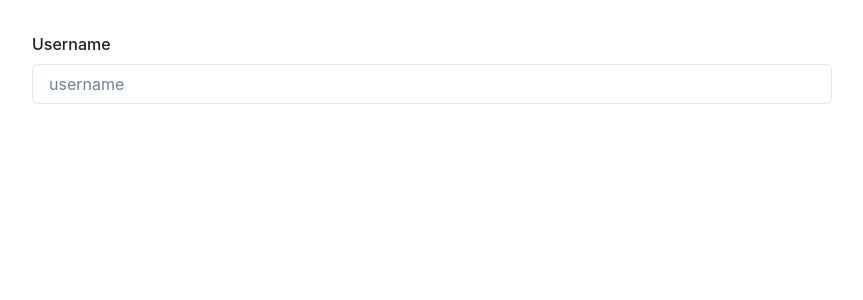
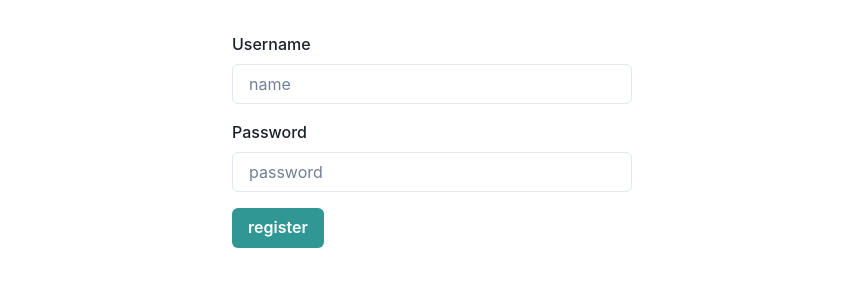
Before and after one commit to ChuksJoshuaa/Reddit-Project, a Next.js app in the folder client/: page /register in a window 1280 px wide. Shown: the top 300 px of the page, without its empty margins (208-1071 px from the left). Built offline with nearby package versions, Linux system fonts and the light colour scheme.

Commit message:
WIP: Added HandleSubmit

```diff
--- /dev/null
+++ b/client/src/components/InputField.tsx
@@ -0,0 +1,33 @@
+import {
+  FormControl,
+  FormErrorMessage,
+  FormLabel,
+  Input,
+} from "@chakra-ui/react";
+import { useField } from "formik";
+import React, { InputHTMLAttributes } from "react";
+
+type InputFieldProps = InputHTMLAttributes<HTMLInputElement> & {
+  name: string;
+
+  label: string;
+};
+
+// '' -> false
+// 'error message stuff' -> true
+const InputField: React.FC<InputFieldProps> = ({
+  label,
+  size: _,
+  ...props
+}) => {
+  const [field, { error }] = useField(props);
+  return (
+    <FormControl isInvalid={!!error}>
+      <FormLabel htmlFor={field.name}>{label}</FormLabel>
+      <Input {...field} {...props} id={field.name} />
+      {error ? <FormErrorMessage>{error}</FormErrorMessage> : null}
+    </FormControl>
+  );
+};
+
+export default InputField;
--- a/client/src/components/index.tsx
+++ b/client/src/components/index.tsx
@@ -1,3 +1,4 @@
 import Wrapper from "./Wrapper";
+import InputField from "./InputField";
 
-export { Wrapper };
+export { Wrapper, InputField };
--- a/client/src/pages/register.tsx
+++ b/client/src/pages/register.tsx
@@ -1,34 +1,56 @@
 import { Field, Form, Formik } from "formik";
+import { useState } from "react";
 import {
   FormControl,
   FormLabel,
   Input,
   FormErrorMessage,
+  Box,
+  Button,
 } from "@chakra-ui/react";
-import { Wrapper } from "../components";
+import { InputField, Wrapper } from "../components";
 
 interface IProps {}
 
 const Register: React.FC<IProps> = () => {
+  const handleEnterKeyPress = (e: any) => {
+    e.preventDefault();
+    if (e.key === "Enter" || e.keyCode === 13) {
+      handleSubmit(e);
+    }
+  };
+
+  const handleSubmit = (e: any) => {
+    e.preventDefault();
+  };
   return (
-    <Wrapper>
+    <Wrapper variant="small">
       <Formik
         initialValues={{ username: "", password: "" }}
-        onSubmit={(values) => console.log(values)}
+        onSubmit={(values) => {
+          console.log(values);
+        }}
       >
-        {({ values, handleChange }) => (
-          <form>
-            <FormControl>
-              <FormLabel htmlFor="username">Username</FormLabel>
-              <Input
-                placeholder="username"
-                id="username"
-                value={values.username}
-                onChange={handleChange}
+        {({ isSubmitting }) => (
+          <Form>
+            <InputField name="username" placeholder="name" label="Username" />
+            <Box mt={4}>
+              <InputField
+                name="password"
+                placeholder="password"
+                label="Password"
+                type="password"
               />
-              {/* <FormErrorMessage>{form.errors.name}</FormErrorMessage> */}
-            </FormControl>
-          </form>
+            </Box>
+            <Button
+              mt={4}
+              type="submit"
+              isLoading={isSubmitting}
+              colorScheme="teal"
+            >
+              register
+            </Button>
+          </Form>
         )}
       </Formik>
     </Wrapper>
```
